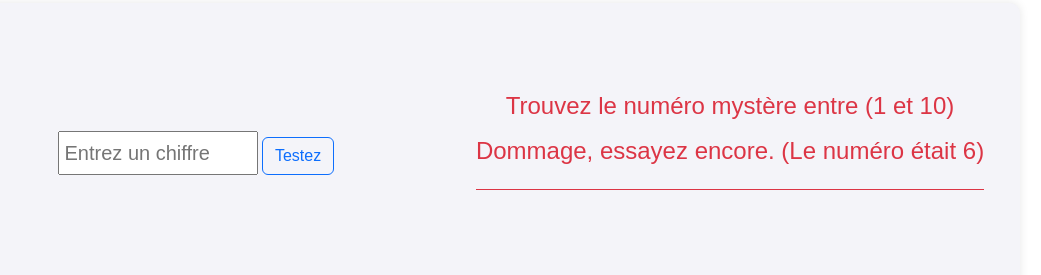
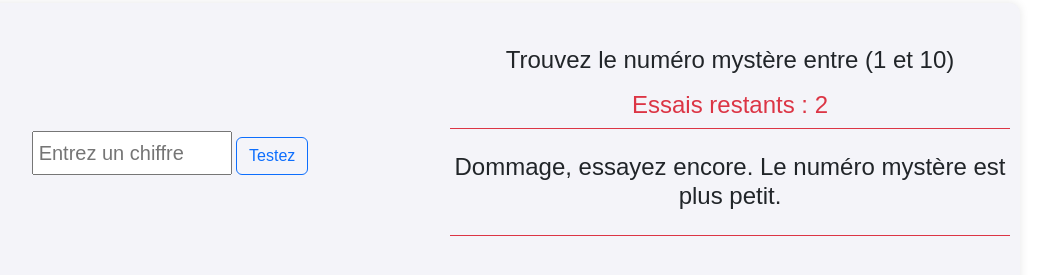
Before and after one commit to Marylinelesaffre/mystery-number-2024, a plain HTML site: page index.html in a window 1280 px wide. Both pictures are taken after a click on the button "Testez". Shown: the part 53-328 px from the top of the page, without its empty margins (190-1231 px from the left). Drawn offline with nearby package versions, Linux system fonts and the light colour scheme.

Commit message:
[DONE] partie 2 avec les 3 essais

```diff
--- a/index.html
+++ b/index.html
@@ -20,9 +20,15 @@
           <input type="number" id="userInput"  min="1" max="10" required placeholder="Entrez un chiffre"/>
           <button onclick="maFonction(numero_mystere)" type="button" class="btn btn-outline-primary" >Testez</button>
         </div>
-        <div class="h4 pb-2 mb-4 text-danger border-bottom border-danger">
+            <div class="h4 pb-2 mb-4  border-bottom border-danger">
           <p>Trouvez le numéro mystère entre (1 et 10)</p>
+          <div id="essaisRestants" class="text-danger"></div>
+          <div class="h4 pb-2 mb-4 text-danger border-bottom border-danger"></div>
           <p id="message"></p>
+            </div>
+            <div class="h4 pb-2 mb-4 text-danger border-bottom border-danger"></div>
+          <p id="indices"></p><p id="essais"></p>
+          </div>
         </div>
     </div>
 
--- a/script.js
+++ b/script.js
@@ -1,17 +1,38 @@
-let numero_mystere; // pour que la fonction soit à porter
+let numero_mystere; // Variable pour le nombre mystère
+let essais = 0; // Compteur d'essais
+let maxEssais = 3;
 
-//déclare ma fonction qui correspond a mon button html
-function maFonction(){
-    numero_mystere = Math.floor(Math.random() * 10) + 1; // Génère un nombre entre 1 et 10
-    console.log("Nombre mystère généré :", numero_mystere);
+function maFonction() {
+    if (essais === 0) {
+        numero_mystere = Math.floor(Math.random() * 10) + 1; // Génère un nombre entre 1 et 10
+        console.log("Nombre mystère généré :", numero_mystere); // Affiche le nombre mystère dans la console
+    }
 
-    const userInput = document.getElementById("userInput").value;
-    const message = document.getElementById("message");
+    const userInput = parseInt(document.getElementById("userInput").value); // Récupère l'entrée de l'utilisateur
+    const message = document.getElementById("message"); // Récupère l'élément de message
+    const essaisDiv = document.getElementById("essaisRestants");
 
+    // Incrémente le compteur d'essais
+    essais++;
+    const essaisRestants = maxEssais - essais;
 
-    if (userInput == numero_mystere) {
-        message.textContent = "Bravo ! Vous avez deviné le numéro.";
+    // Vérifie si l'utilisateur a deviné le numéro
+    if (userInput === numero_mystere) {
+        message.textContent = "Bravo ! Vous avez deviné le numéro. 🏆";
+    } else if (essais < 3) {
+        let indices; // Déclaration de la variable pour l'indice
+
+        // Donne un indice en fonction de la valeur saisie
+        if (userInput < numero_mystere) {
+            indices = " Le numéro mystère est plus grand." ;
+        } else {
+            indices = " Le numéro mystère est plus petit.";
+        }
+            essaisDiv.textContent = "Essais restants : " + essaisRestants; // Mise à jour des essais restants
+        // Affiche le message avec l'indice
+        message.textContent = "Dommage, essayez encore." + indices;
     } else {
-        message.textContent = "Dommage, essayez encore. (Le numéro était " + numero_mystere + ")";
+        // Si l'utilisateur a épuisé tous ses essais
+        message.textContent = "Game over 👾! Le numéro mystère était " + numero_mystere + " 😔";
     }
 }
```
